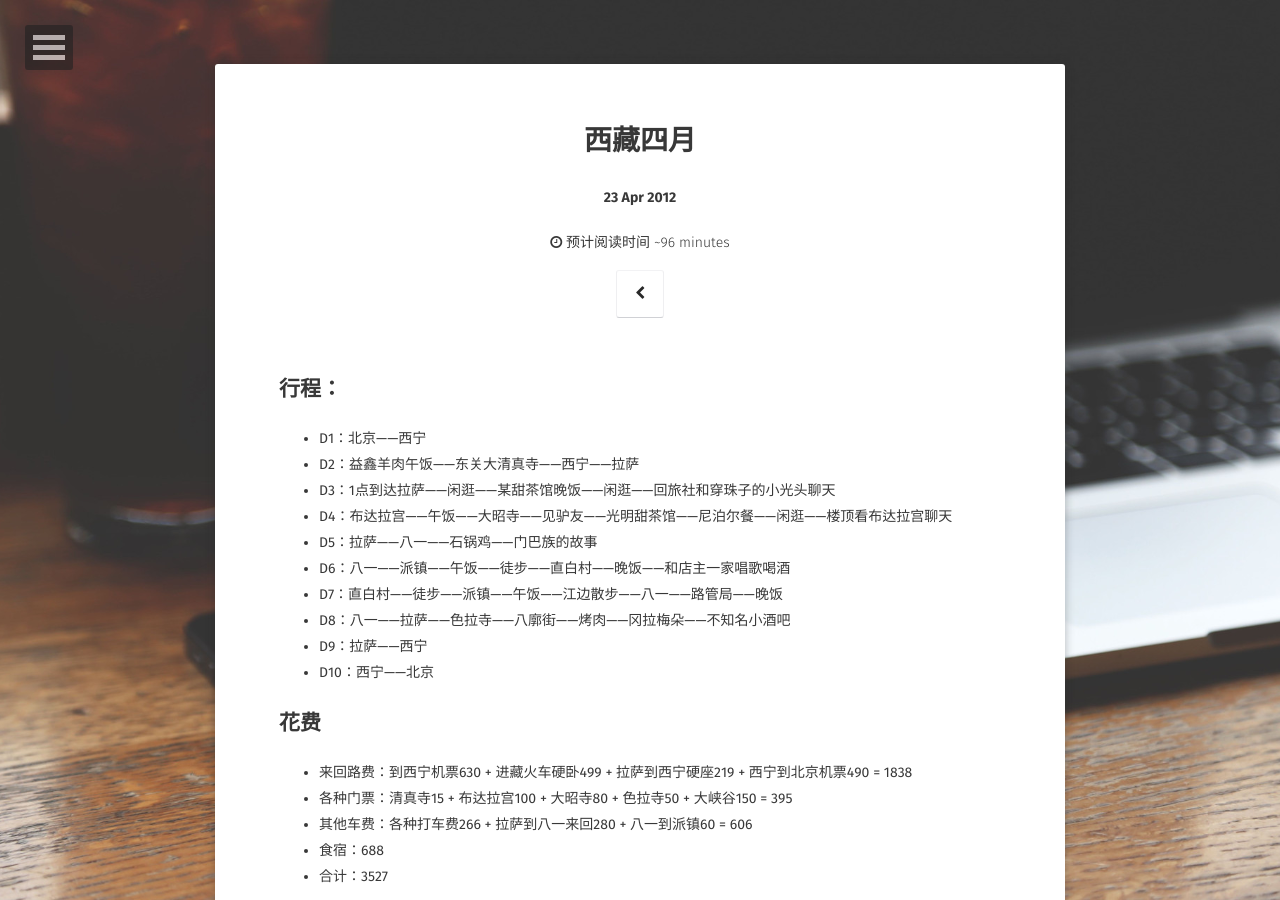
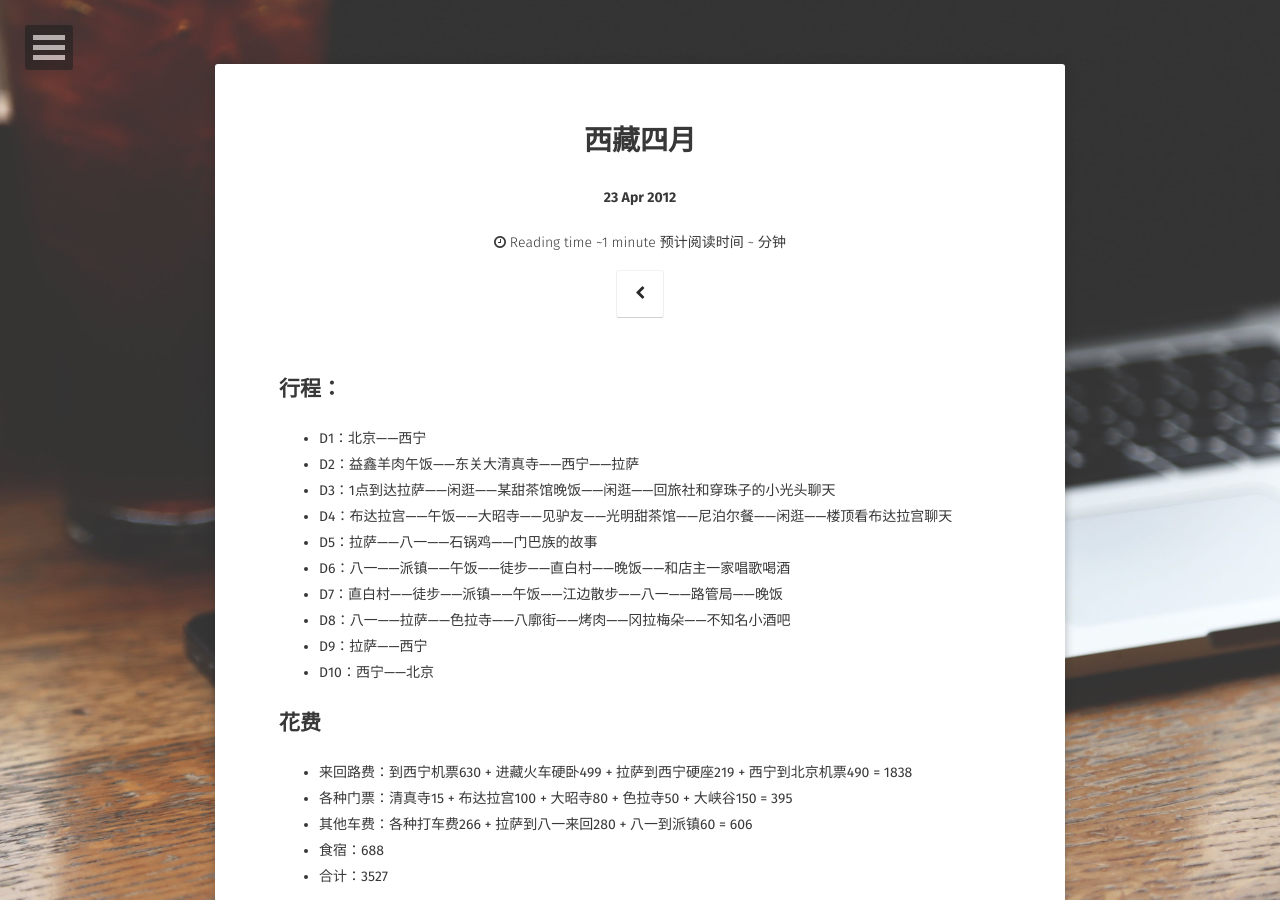
Before and after one commit to sybil63/sybil63.github.io, a Jekyll site: the page built from _posts/2012-04-23-tibet.md, in a window 1280 px wide and 900 px high. Built offline with Jekyll 4.4.1, drawn with Linux system fonts in a browser that asks for light colours; some web fonts are replaced.

Commit message:
MOD: readingtime

```diff
--- a/_includes/read-time.html
+++ b/_includes/read-time.html
@@ -1,3 +1,4 @@
 {% assign wpm = site.words_per_minute | append: '.0' %}
-{% assign readtime = content | strip_html | number_of_words %}
-预计阅读时间 ~{% if readtime <= 1 %}1 minute{% else %}{{ readtime }} minutes{% endif %}
+{% assign readtime = content | strip_html | number_of_words | divided_by:wpm | round %}
+Reading time ~{% if readtime <= 1 %}1 minute{% else %}{{ readtime }} minutes{% endif %}
+预计阅读时间 ~{% if readingtime <= 1 %}1 分钟{% else %}{{ readingtime }} 分钟{% endif %}
```
Also changed, not shown: _posts/2012-04-23-tibet.md (+1 -0 lines), about/index.md (+1 -3 lines).
